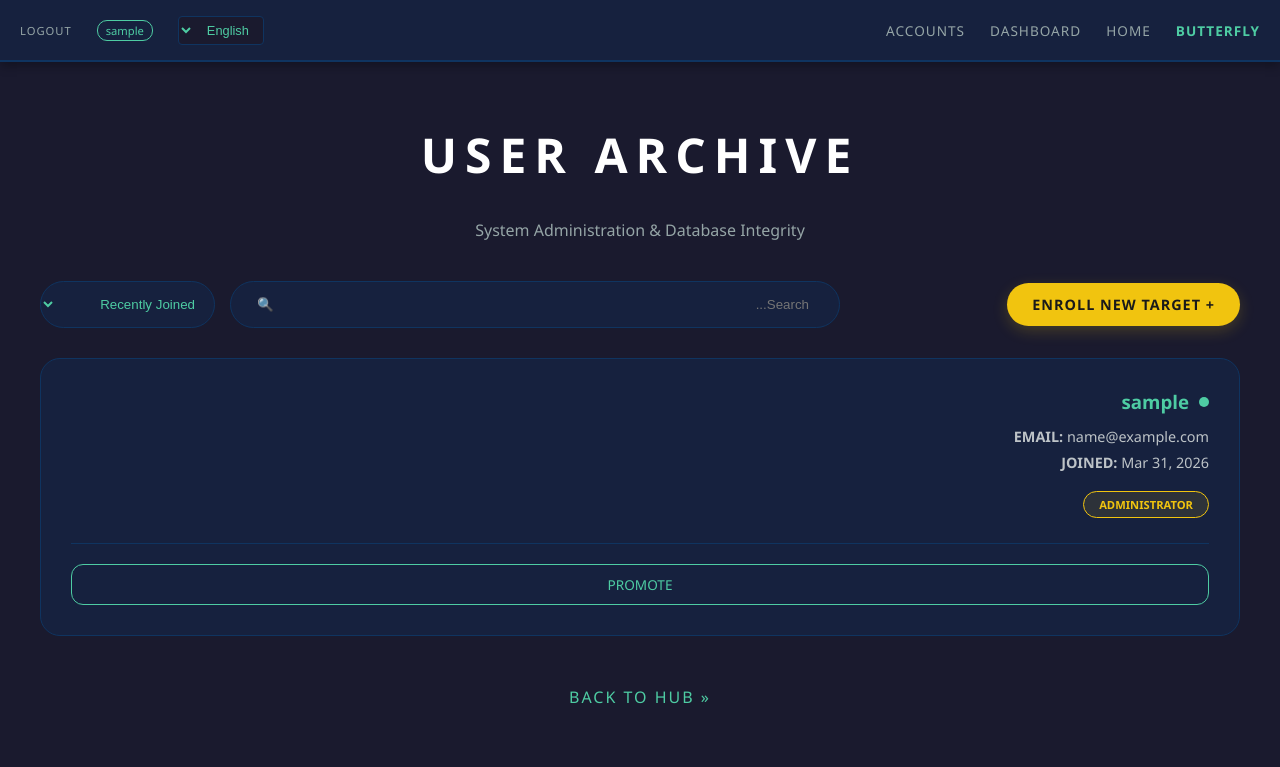
After one commit to elhamuddinmayar/pose_and_gesture_recognition_system, a Django app: page /accounts/manage/ in a window 1280 px wide. The commit adds this page. Shown: the top 767 px of the page. Run offline with Django 5.2, Linux system fonts and the light colour scheme; the visitor is signed in with stand-in values (Sample User, id 1); data comes from the database, SQL or seed files in the repository.

Commit message:
Implement user mangament system  - fixes #2

```diff
--- a/pose_gesture_system/settings.py
+++ b/pose_gesture_system/settings.py
@@ -104,3 +104,5 @@ MEDIA_URL = '/media/'
 MEDIA_ROOT = os.path.join(BASE_DIR, 'media')
 
 DEFAULT_AUTO_FIELD = 'django.db.models.BigAutoField'
+
+LOGIN_URL = 'login'
--- a/surveillance/templates/base.html
+++ b/surveillance/templates/base.html
@@ -79,6 +79,7 @@
             <a href="{% url 'home' %}" class="nav-item" style="font-weight: bold; color: var(--accent);">BUTTERFLY</a>
             <a href="{% url 'home' %}" class="nav-item">{% trans "Home" %}</a>
             <a href="{% url 'dashboard' %}" class="nav-item">{% trans "Dashboard" %}</a>
+            <a href="{% url 'account_manage' %}" class="nav-item">{% trans "Accounts" %}</a>
         </div>
 
         <div class="nav-links">
--- /dev/null
+++ b/surveillance/templates/surveillance/account_manage.html
@@ -0,0 +1,178 @@
+{% extends 'base.html' %}
+{% load i18n %}
+
+{% block title %}Butterfly - Access Control{% endblock %}
+
+{% block content %}
+<style>
+    :root {
+        --danger: #e74c3c;
+        --warning: #f1c40f;
+        --info: #3498db;
+    }
+
+    .manage-wrapper {
+        max-width: 1200px;
+        margin: 40px auto;
+        padding: 0 20px;
+    }
+
+    .header-section {
+        text-align: center;
+        margin-bottom: 40px;
+    }
+
+    /* Actions Bar */
+    .top-actions {
+        display: flex;
+        justify-content: space-between;
+        align-items: center;
+        margin-bottom: 30px;
+        gap: 20px;
+        flex-wrap: wrap;
+    }
+
+    .btn-register-new {
+        background: var(--warning);
+        color: #1a1a1a;
+        padding: 12px 25px;
+        border-radius: 50px;
+        text-decoration: none;
+        font-weight: bold;
+        font-size: 0.9rem;
+        letter-spacing: 1px;
+        transition: 0.3s;
+        box-shadow: 0 5px 15px rgba(241, 196, 15, 0.2);
+    }
+
+    .btn-register-new:hover {
+        transform: scale(1.05);
+        box-shadow: 0 8px 20px rgba(241, 196, 15, 0.4);
+    }
+
+    /* Controls Bar Styling */
+    .controls-group {
+        display: flex;
+        gap: 15px;
+        flex-grow: 1;
+        max-width: 800px;
+    }
+
+    .search-form {
+        display: flex;
+        background: var(--panel);
+        border: 1px solid var(--border);
+        border-radius: 50px;
+        padding: 5px 20px;
+        flex-grow: 2;
+    }
+
+    .search-input {
+        background: transparent; border: none; color: white;
+        padding: 10px; width: 100%; outline: none;
+    }
+
+    .sort-select {
+        background: var(--panel);
+        border: 1px solid var(--border);
+        color: var(--accent);
+        padding: 0 15px;
+        border-radius: 50px;
+        outline: none;
+    }
+
+    /* User Grid */
+    .user-grid {
+        display: grid;
+        grid-template-columns: repeat(auto-fit, minmax(350px, 1fr));
+        gap: 25px;
+    }
+
+    .user-card {
+        background: var(--panel);
+        border: 1px solid var(--border);
+        padding: 30px;
+        border-radius: 20px;
+        display: flex;
+        flex-direction: column;
+        justify-content: space-between;
+    }
+
+    .user-identity h3 { color: var(--accent); margin: 0 0 10px 0; display: flex; align-items: center; gap: 10px; }
+    .status-indicator { height: 10px; width: 10px; border-radius: 50%; background: var(--accent); }
+    .user-details { font-size: 0.9rem; color: #bdc3c7; line-height: 1.8; }
+    .role-badge { display: inline-block; padding: 5px 15px; border-radius: 30px; font-size: 0.7rem; margin-top: 15px; font-weight: bold; }
+    .badge-admin { background: rgba(241, 196, 15, 0.1); color: var(--warning); border: 1px solid var(--warning); }
+    .badge-obs { background: rgba(149, 165, 166, 0.1); color: #95a5a6; border: 1px solid #95a5a6; }
+
+    .card-actions { margin-top: 25px; padding-top: 20px; border-top: 1px solid var(--border); display: flex; gap: 12px; }
+    .action-link { flex: 1; text-align: center; padding: 10px; border-radius: 12px; text-decoration: none; font-size: 0.85rem; transition: 0.3s; }
+    .btn-toggle { border: 1px solid var(--accent); color: var(--accent); }
+    .btn-toggle:hover { background: var(--accent); color: #1a1a1a; }
+    .btn-delete { border: 1px solid var(--danger); color: var(--danger); max-width: 50px; }
+    .btn-delete:hover { background: var(--danger); color: white; }
+</style>
+
+<div class="manage-wrapper">
+    <div class="header-section">
+        <h1 style="font-size: 3rem; letter-spacing: 8px;">{% trans "USER ARCHIVE" %}</h1>
+        <p style="color: #95a5a6;">{% trans "System Administration & Database Integrity" %}</p>
+    </div>
+
+    <div class="top-actions">
+        <a href="{% url 'register' %}" class="btn-register-new">
+            + {% trans "ENROLL NEW TARGET" %}
+        </a>
+
+        <form method="GET" action="{% url 'account_manage' %}" class="controls-group" id="masterForm">
+            <div class="search-form">
+                <input type="text" name="q" class="search-input" placeholder="{% trans 'Search...' %}" value="{{ query|default:'' }}">
+                <button type="submit" style="background:transparent; border:none; color:var(--accent);">🔍</button>
+            </div>
+
+            <select name="sort" class="sort-select" onchange="this.form.submit()">
+                <option value="date_new" {% if current_sort == 'date_new' %}selected{% endif %}>{% trans "Recently Joined" %}</option>
+                <option value="date_old" {% if current_sort == 'date_old' %}selected{% endif %}>{% trans "Oldest Members" %}</option>
+                <option value="name_asc" {% if current_sort == 'name_asc' %}selected{% endif %}>{% trans "Name (A-Z)" %}</option>
+                <option value="name_desc" {% if current_sort == 'name_desc' %}selected{% endif %}>{% trans "Name (Z-A)" %}</option>
+                <option value="rank_admin" {% if current_sort == 'rank_admin' %}selected{% endif %}>{% trans "Rank: Admin First" %}</option>
+                <option value="rank_obs" {% if current_sort == 'rank_obs' %}selected{% endif %}>{% trans "Rank: Observer First" %}</option>
+            </select>
+        </form>
+    </div>
+
+    <div class="user-grid">
+        {% for user in users %}
+        <div class="user-card">
+            <div class="user-identity">
+                <h3><div class="status-indicator"></div> {{ user.username }}</h3>
+                <div class="user-details">
+                    <div><strong>{% trans "EMAIL:" %}</strong> {{ user.email }}</div>
+                    <div><strong>{% trans "JOINED:" %}</strong> {{ user.date_joined|date:"M d, Y" }}</div>
+                </div>
+                {% if user.is_superuser or user.groups.all %}
+                    <span class="role-badge badge-admin">{% trans "ADMINISTRATOR" %}</span>
+                {% else %}
+                    <span class="role-badge badge-obs">{% trans "OBSERVER" %}</span>
+                {% endif %}
+            </div>
+
+            <div class="card-actions">
+                <a href="{% url 'toggle_admin_role' user.id %}" class="action-link btn-toggle">
+                   {% if user.groups.all %}{% trans "DEMOTE" %}{% else %}{% trans "PROMOTE" %}{% endif %}
+                </a>
+                {% if user.id != request.user.id %}
+                <a href="javascript:void(0)" onclick="if(confirm('Terminate access?')) { window.location.href='{% url 'delete_user' user.id %}' }" class="action-link btn-delete">🗑</a>
+                {% endif %}
+            </div>
+        </div>
+        {% endfor %}
+    </div>
+
+    <div style="margin-top: 50px; text-align: center;">
+        <a href="{% url 'home' %}" style="color: var(--accent); text-decoration: none; letter-spacing: 2px;">
+            « {% trans "BACK TO HUB" %}
+        </a>
+    </div>
+</div>
+{% endblock %}
--- a/surveillance/urls.py
+++ b/surveillance/urls.py
@@ -10,6 +10,9 @@ urlpatterns = [
     #account management URLS
     path("login/", views.login_view, name="login"),
     path("logout/", views.log_out_view, name="logout"),
+    path('accounts/manage/', views.account_manage, name='account_manage'),
+    path('accounts/delete/<int:user_id>/', views.delete_user, name='delete_user'),
+    path('accounts/toggle-role/<int:user_id>/', views.toggle_admin_role, name='toggle_admin_role'),
     # Password Reset URLs
     path('password-reset/', auth_views.PasswordResetView.as_view(), name='password_reset'),
     path('password-reset/done/', auth_views.PasswordResetDoneView.as_view(), name='password_reset_done'),
--- a/surveillance/views.py
+++ b/surveillance/views.py
@@ -1,7 +1,7 @@
 from django.contrib import messages
-from django.shortcuts import redirect, render
+from django.shortcuts import redirect, render, get_object_or_404
 from django.contrib.auth import authenticate, login, logout
-from django.contrib.auth.models import User
+from django.contrib.auth.models import User, Group
 from django.contrib.auth.decorators import login_required, user_passes_test
 from django.utils import timezone
 from django.db import models
@@ -15,12 +15,10 @@ def is_admin(user):
 
 @login_required
 def dashboard(request):
-    # Only show targets that haven't expired or don't have an expiration date
     now = timezone.now()
     targets = TargetPerson.objects.filter(
         models.Q(expires_at__isnull=True) | models.Q(expires_at__gt=now)
     )
-
     return render(request, 'surveillance/dashboard.html', {
         'targets': targets,
         'is_admin': is_admin(request.user)
@@ -38,12 +36,10 @@ def upload_target(request):
     if request.method == 'POST' and request.FILES.get('image'):
         name = request.POST.get('name')
         image = request.FILES.get('image')
-        duration = request.POST.get('duration') # Captured from the dropdown
-
+        duration = request.POST.get('duration')
         expires_at = None
         now = timezone.now()
 
-        # Logic for standardized TTL choices
         if duration == "1h":
             expires_at = now + timedelta(hours=1)
         elif duration == "12h":
@@ -55,22 +51,84 @@ def upload_target(request):
         elif duration == "custom":
             custom_date = request.POST.get('custom_date')
             if custom_date:
-                # Converts the string from datetime-local input to a Python datetime object
                 expires_at = timezone.make_aware(timezone.datetime.fromisoformat(custom_date))
 
-        TargetPerson.objects.create(
-            name=name,
-            image=image,
-            expires_at=expires_at
-        )
-
+        TargetPerson.objects.create(name=name, image=image, expires_at=expires_at)
         messages.success(request, f"Target '{name}' authorized successfully.")
         return redirect('dashboard')
 
     messages.error(request, "Failed to upload target.")
     return redirect('dashboard')
 
-# ... (rest of your registration/login/logout views)
+#...................... Controlling Users By Admin .........................
+
+@login_required
+@user_passes_test(is_admin, login_url='home')
+def account_manage(request):
+    query = request.GET.get('q', '')
+    sort_type = request.GET.get('sort', '-date_joined')
+
+    # Base Queryset with search
+    users = User.objects.filter(
+        models.Q(username__icontains=query) |
+        models.Q(email__icontains=query)
+    )
+
+    # Sorting Logic
+    if sort_type == 'name_asc':
+        users = users.order_by('username')
+    elif sort_type == 'name_desc':
+        users = users.order_by('-username')
+    elif sort_type == 'date_old':
+        users = users.order_by('date_joined')
+    elif sort_type == 'date_new':
+        users = users.order_by('-date_joined')
+    elif sort_type == 'rank_admin':
+        users = users.order_by('-is_staff', 'username')
+    elif sort_type == 'rank_obs':
+        users = users.order_by('is_staff', 'username')
+    else:
+        users = users.order_by('-date_joined')
+
+    return render(request, 'surveillance/account_manage.html', {
+        'users': users,
+        'query': query,
+        'current_sort': sort_type,
+        'is_admin': True
+    })
+
+@login_required
+@user_passes_test(is_admin, login_url='home')
+def delete_user(request, user_id):
+    if request.user.id == user_id:
+        messages.error(request, "CRITICAL: You cannot terminate your own access.")
+        return redirect('account_manage')
+
+    user_to_delete = get_object_or_404(User, id=user_id)
+    username = user_to_delete.username
+    user_to_delete.delete()
+    messages.success(request, f"User '{username}' has been removed from the system.")
+    return redirect('account_manage')
+
+@login_required
+@user_passes_test(is_admin, login_url='home')
+def toggle_admin_role(request, user_id):
+    user_to_mod = get_object_or_404(User, id=user_id)
+    admin_group, created = Group.objects.get_or_create(name='Admin')
+
+    if user_to_mod.groups.filter(name='Admin').exists():
+        user_to_mod.groups.remove(admin_group)
+        user_to_mod.is_staff = False
+        messages.info(request, f"Access Level: Observer - {user_to_mod.username}")
+    else:
+        user_to_mod.groups.add(admin_group)
+        user_to_mod.is_staff = True
+        messages.success(request, f"Access Level: Admin - {user_to_mod.username}")
+
+    user_to_mod.save()
+    return redirect('account_manage')
+
+# --- Auth Views ---
 def register(request):
     if request.method == 'POST':
         user_form = UserRegistrationForm(request.POST)
```
Also changed, not shown: surveillance/templates/surveillance/home.html (+4 -4 lines).
